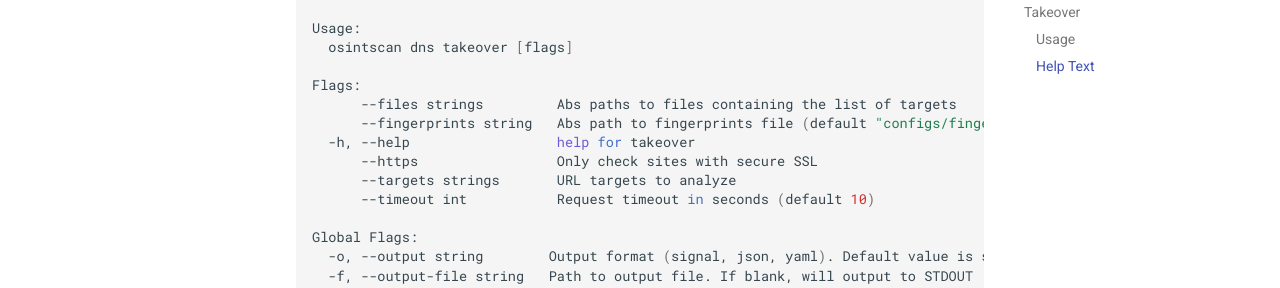
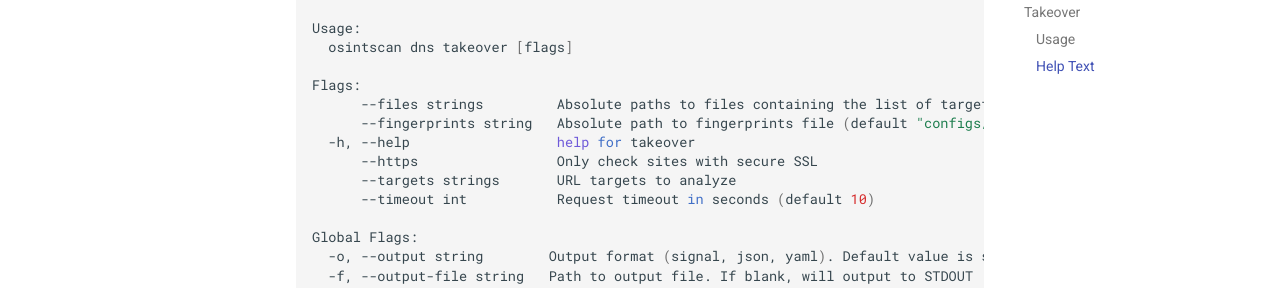
Before and after one commit to Method-Security/osintscan, an MkDocs documentation site: the page built from docs/docs/dns.md, in a window 1280 px wide and 900 px high, scrolled down 1964 px. Shown: the part 386-674 px from the top of the window. Built offline with MkDocs 1.6.1 and Material for MkDocs 9.7.7, drawn with Linux system fonts in a browser that asks for light colours; comment, search, counter and statistics services are not loaded; the version menu is left out.

Commit message:
fix absolute path

```diff
--- a/docs/docs/dns.md
+++ b/docs/docs/dns.md
@@ -106,8 +106,8 @@ Usage:
   osintscan dns takeover [flags]
 
 Flags:
-      --files strings         Abs paths to files containing the list of targets
-      --fingerprints string   Abs path to fingerprints file (default "configs/fingerprints.json")
+      --files strings         Absolute paths to files containing the list of targets
+      --fingerprints string   Absolute path to fingerprints file (default "configs/fingerprints.json")
   -h, --help                  help for takeover
       --https                 Only check sites with secure SSL
       --targets strings       URL targets to analyze
```
Also changed, not shown: 1 other file.
